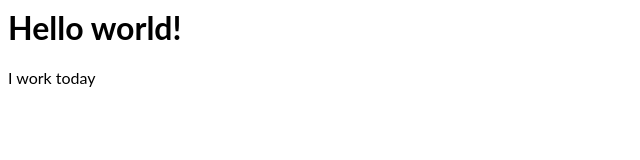
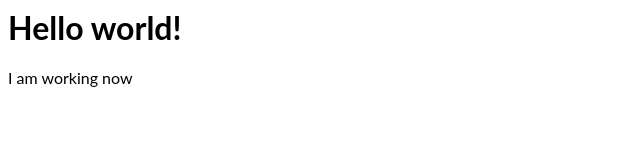
Before and after one commit to AbdunazarovU/leet-code-example, a React (Create React App) app: page / in a window 1280 px wide. Shown: the top 160 px of the page, without its empty margins (0-640 px from the left). Built offline with nearby package versions, Linux system fonts and the light colour scheme.

Commit message:
updete text

```diff
--- a/App.tsx
+++ b/App.tsx
@@ -5,7 +5,7 @@ export default function App() {
   return (
     <div>
       <h1>Hello world!</h1>
-      <p>I work today</p>
+      <p>I am working now</p>
     </div>
   );
 }
```
